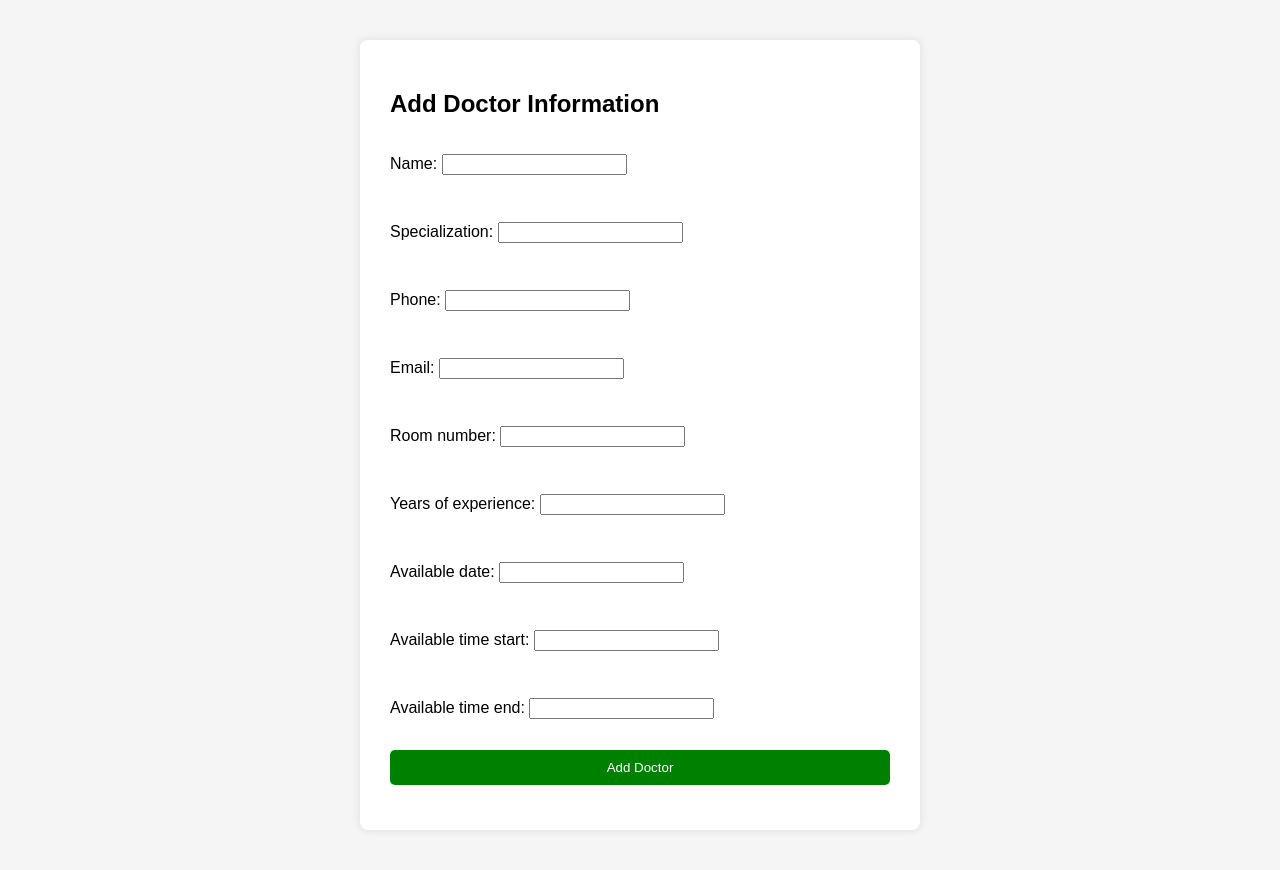
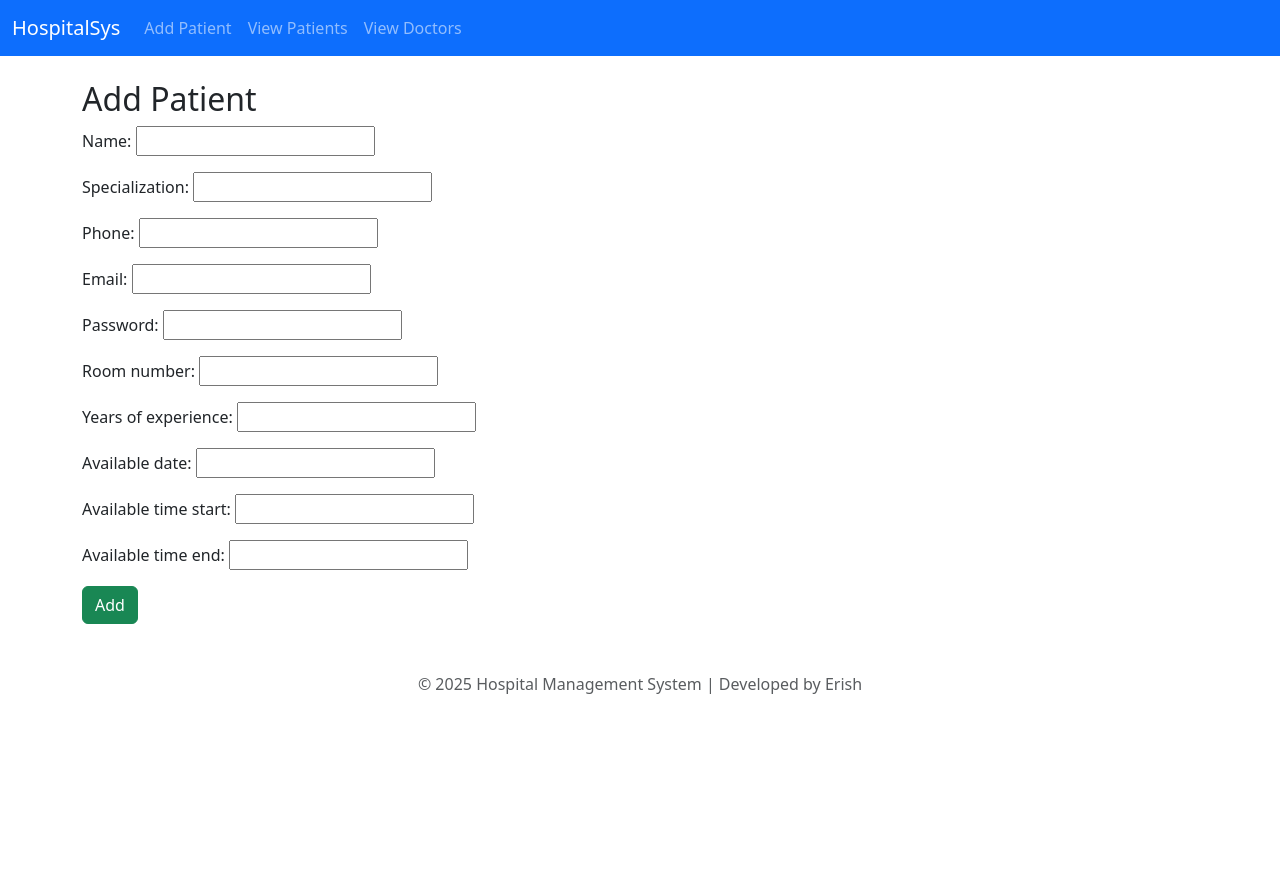
Before and after one commit to Erishprajapati/hospital-management-system1, a Django app: page /doctorinfo/ in a window 1280 px wide. After the commit the page ends 694 px from the top, so only its background shows below. Run offline with Django 5.2, Linux system fonts and the light colour scheme.

Commit message:
added more functionalities

```diff
--- a/codes/models.py
+++ b/codes/models.py
@@ -13,6 +13,7 @@
     gender = models.CharField(choices=gender_choices, max_length=10)
     phone = models.CharField(max_length=15)
     email = models.EmailField()
+    password = models.CharField(max_length=100)
     address = models.CharField(max_length=20)
     emergency_contact = models.CharField(max_length=15)
     blood_group = models.CharField(max_length=5)
@@ -27,6 +28,7 @@
     specialization = models.CharField(max_length=100)
     phone = models.CharField(max_length=15)
     email = models.EmailField()
+    password = models.CharField(max_length=100)
     room_number = models.IntegerField()
     years_of_experience = models.IntegerField()
     available_date = models.DateField()
--- a/codes/urls.py
+++ b/codes/urls.py
@@ -2,7 +2,13 @@
 from .views import *
 from . import views
 urlpatterns = [
+    path('', views.home, name = "home"),
     path('add_patient', views.add_patient, name = "add_patient"),
     path('success/', views.success_page, name = "success_page"),
-    path('doctorinfo/', views.view_doctor, name = 'doctor_info')
+    path('doctorinfo/', views.view_doctor, name = 'doctor_info'),
+    path('patients/', views.list_patients, name='patient_list'),
+    path('doctors/', views.list_doctors, name = "doctors_list"),
+    path('patient_login', views.patient_login, name = 'patient_login'),
+    path('doctor_login', views.doctor_login, name = 'doctor_login')
+
 ]
--- a/codes/views.py
+++ b/codes/views.py
@@ -4,6 +4,8 @@
 from django.contrib import messages
 
 
+def home(request):
+    return render(redirect, 'home.html')
 def success_page(request):
     return render(request, 'success.html')  # Renders success.html page
 
@@ -32,3 +34,59 @@
         form = DoctorForm()
 
     return render(request, 'doctorinfo.html', {'form': form})
+
+def list_patients(request):
+    patients = Patient.objects.all()
+    return render(request, 'patient_list.html', {'patients': patients})
+
+def list_doctors(request):
+    doctors = Doctor.objects.all()
+    return render(request, 'doctors_list.html', {'doctors': doctors})
+
+
+def patient_login(request):
+    if request.method == "POST":
+        email = request.POST.get('email')
+        password = request.POST.get("password")
+        try:
+            patient = Patient.objects.get(email = email)
+            if patient.password == password:
+                """where to redirect if the login is successful"""
+                request.session['patient_id'] = patient.id
+                return redirect('home')
+            else:
+                messages.error(request, "Incorrect credentials")
+        except Patient.DoesNotExist:
+            messages.error(request, "Patient not found!!!")
+    return render(request, 'login.html')
+
+def doctor_login(request):
+    if request.method ==  "POST":
+        email =  request.POST.get('email')
+        password = request.POST.get('password')
+        try:
+            doctor = Doctor.object.get(email = email)
+            if doctor.password == password:
+                request.session['doctor_id'] = doctor.id
+                return redirect('home')
+            else:
+                messages.error(request, 'Invalid credentials')
+        except Doctor.DoesNotExist:
+            messages.error(request, " Doctor not found")
+    return render(request, 'login.html')
+
+
+# def doctor_login(request):
+#     if request.method == "POST":
+#         email = request.POST.get('email')
+#         password = request.POST.get('password')
+#         try:
+#             doctor = Doctor.objects.get(email=email)
+#             if doctor.password == password:
+#                 request.session['doctor_id'] = doctor.id  # fixed key name too
+#                 return redirect('home')
+#             else:
+#                 messages.error(request, 'Invalid credentials')
+#         except Doctor.DoesNotExist:
+#             messages.error(request, "Doctor not found")
+#     return render(request, 'login.html')
--- /dev/null
+++ b/template/base.html
@@ -0,0 +1,32 @@
+<!DOCTYPE html>
+<html lang="en">
+<head>
+    <meta charset="UTF-8">
+    <title>Hospital Management System</title>
+    <link rel="stylesheet" href="https://cdn.jsdelivr.net/npm/bootstrap@5.3.0/dist/css/bootstrap.min.css">
+</head>
+<body>
+    <nav class="navbar navbar-expand-lg navbar-dark bg-primary">
+        <div class="container-fluid">
+            <a class="navbar-brand" href="{% url 'home' %}">HospitalSys</a>
+            <div class="collapse navbar-collapse">
+                <ul class="navbar-nav me-auto mb-2 mb-lg-0">
+                    <li class="nav-item"><a class="nav-link" href="{% url 'add_patient' %}">Add Patient</a></li>
+                    <li class="nav-item"><a class="nav-link" href="{% url 'patient_list' %}">View Patients</a></li>
+                    <li class="nav-item"><a class="nav-link" href="{% url 'doctors_list' %}">View Doctors</a></li>
+                </ul>
+            </div>
+        </div>
+    </nav>
+
+    <div class="container mt-4">
+        {% block content %}
+        <!-- Page-specific content will go here -->
+        {% endblock %}
+    </div>
+
+    <footer class="text-center mt-5 mb-3 text-muted">
+        &copy; 2025 Hospital Management System | Developed by Erish
+    </footer>
+</body>
+</html>
--- a/template/doctorinfo.html
+++ b/template/doctorinfo.html
@@ -1,67 +1,10 @@
-<!DOCTYPE html>
-<html lang="en">
-<head>
-    <meta charset="UTF-8">
-    <title>Doctor Information</title>
-    <style>
-        body {
-            font-family: Arial, sans-serif;
-            margin: 40px;
-            background-color: #f5f5f5;
-        }
-        .container {
-            background-color: white;
-            padding: 30px;
-            border-radius: 8px;
-            width: 500px;
-            margin: auto;
-            box-shadow: 0px 0px 10px rgba(0, 0, 0, 0.1);
-        }
-        .success-message {
-            color: green;
-            font-weight: bold;
-            margin-bottom: 20px;
-            text-align: center;
-        }
-        form {
-            display: flex;
-            flex-direction: column;
-        }
-        label, input, select, textarea {
-            margin-bottom: 15px;
-        }
-        input[type="submit"] {
-            background-color: green;
-            color: white;
-            padding: 10px;
-            border: none;
-            cursor: pointer;
-            border-radius: 5px;
-        }
-        input[type="submit"]:hover {
-            background-color: darkgreen;
-        }
-    </style>
-</head>
-<body>
-    <div class="container">
-        <h2>Add Doctor Information</h2>
+{% extends 'base.html' %}
 
-        <!-- Success Message -->
-        {% if messages %}
-            {% for message in messages %}
-                <div class="success-message">
-                    {{ message }}
-                </div>
-            {% endfor %}
-        {% endif %}
-
-        <!-- Doctor Form -->
-        <form method="POST">
-            {% csrf_token %}
-            {{ form.as_p }}
-            <input type="submit" value="Add Doctor">
-        </form>
-    </div>
-</body>
-</html>
+{% block content %}
+<h2>Add Patient</h2>
+<form method="POST">
+    {% csrf_token %}
+    {{ form.as_p }}
+    <button type="submit" class="btn btn-success">Add</button>
+</form>
+{% endblock %}
```
Also changed, not shown: template/doctors_list.html (added, +33 -0 lines), template/home.html (added, +12 -0 lines), template/login.html (added, +23 -0 lines), template/patient_list.html (added, +19 -0 lines), codes/migrations/0003_patient_password.py (added), codes/migrations/0004_doctor_password.py (added).
